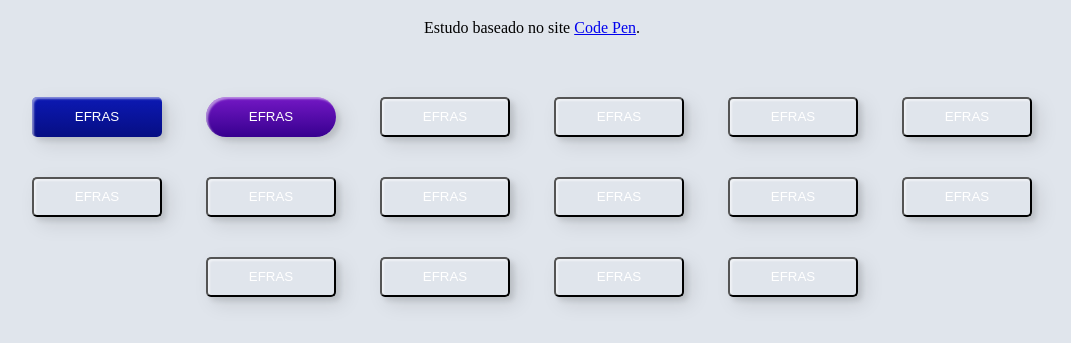
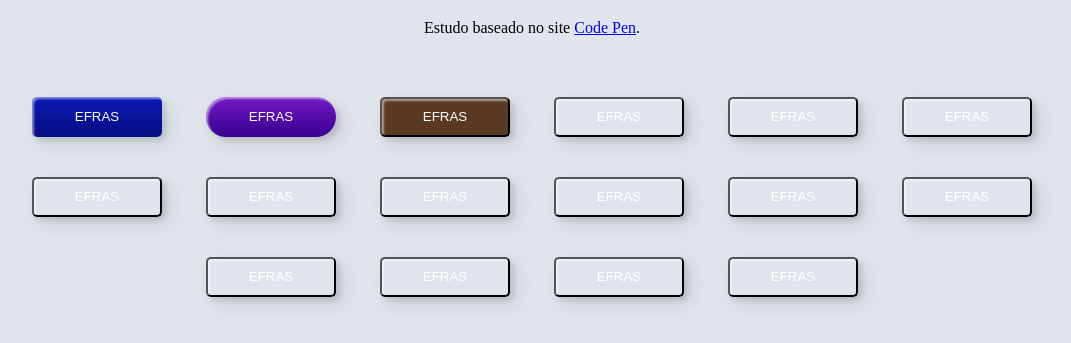
Before and after one commit to EfraimCancio/Discover, a plain HTML site: page Exercicios finais Edição 01/Estudos de componentes/Botões/buttons.html in a window 1280 px wide. Shown: the part 61-404 px from the top of the page, without its empty margins (108-1179 px from the left). Drawn offline with Linux system fonts and the light colour scheme.

Commit message:
Continuação do estudo de componentes (Button)

```diff
--- a/Exercicios finais Edição 01/Estudos de componentes/Botões/style_buttons.css
+++ b/Exercicios finais Edição 01/Estudos de componentes/Botões/style_buttons.css
@@ -13,6 +13,7 @@ button {
     margin: 20px;
 }
 
+/*Classe padrão dos botões, apresenta as configurações iniciais.*/
 .custom-btn {
     width: 130px;
     height: 40px;
@@ -28,6 +29,7 @@ button {
     outline: none;
 }
 
+/*No botão 1, podemos notar o uso da funcionalidade linear-gradiente.Sendo declarada no background do componente(botão), serve para criar degrades entre duas ou mais cores. Dentro dos (), definimos os parâmetros. Primeiro o ângulo do degrade (deg = grau: um circulo tem 360deg) e depois separados por "," os canais de cores.*/
 .btn-1 {
     background: rgb(6,14,131);
     background: linear-gradient(0deg, rgba(6,14,131,1) 0%, rgba(12,25,180,1) 100%);
@@ -38,6 +40,7 @@ button {
     background: linear-gradient(0deg, rgba(0,3,255,1) 0%, rgba(2,126,251,1) 100%)
 }
 
+/*No botão 2, fazemos uso da pseudoclasse :hover para invertermos o efeito do box-shadow assim que o componente estiver no foco do mouse*/
 .btn-2 {
     background: rgb(55, 0, 143);
     background: linear-gradient(0deg, rgba(55,0,143,1) 0%, rgb(116, 24, 197) 100%);
@@ -50,4 +53,13 @@ button {
 }
 .btn-2:hover {
     box-shadow:  4px 4px 6px 0 rgba(255,255,255,.5), -4px -4px 6px 0 rgba(116, 125, 136, .5), inset -4px -4px 6px 0 rgba(255,255,255,.2), inset 4px 4px 6px 0 rgba(0, 0, 0, .4);
-  }
+}
+
+.btn-3 {
+    background-color:#5f3c24;
+    background-image:linear-gradient(to bottom, transparent 1px, rgba(0,0,0,.1) 1px);
+    background-size: auto 2px;
+}
+
+.btn-3:hover {
+}
```
